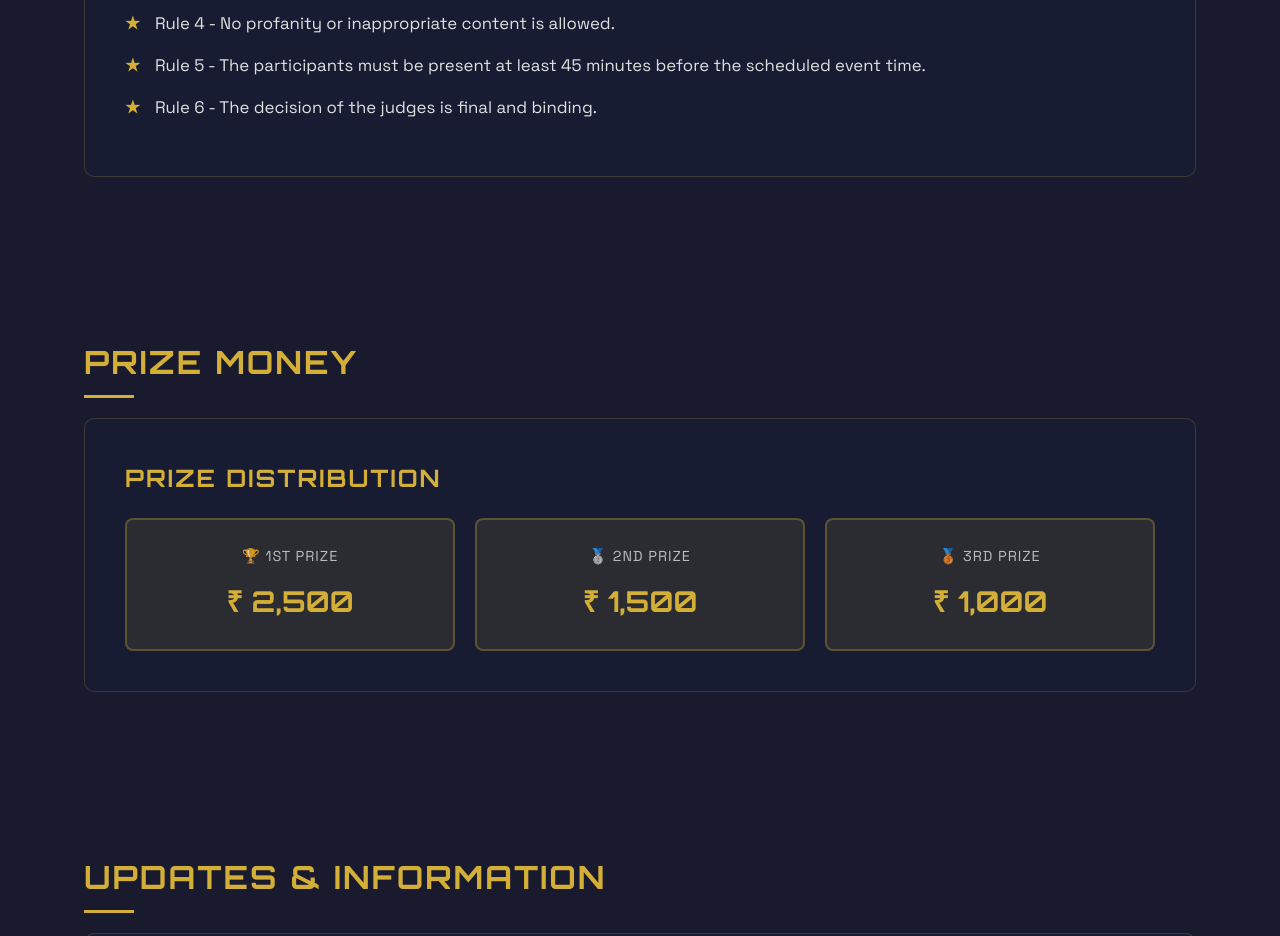
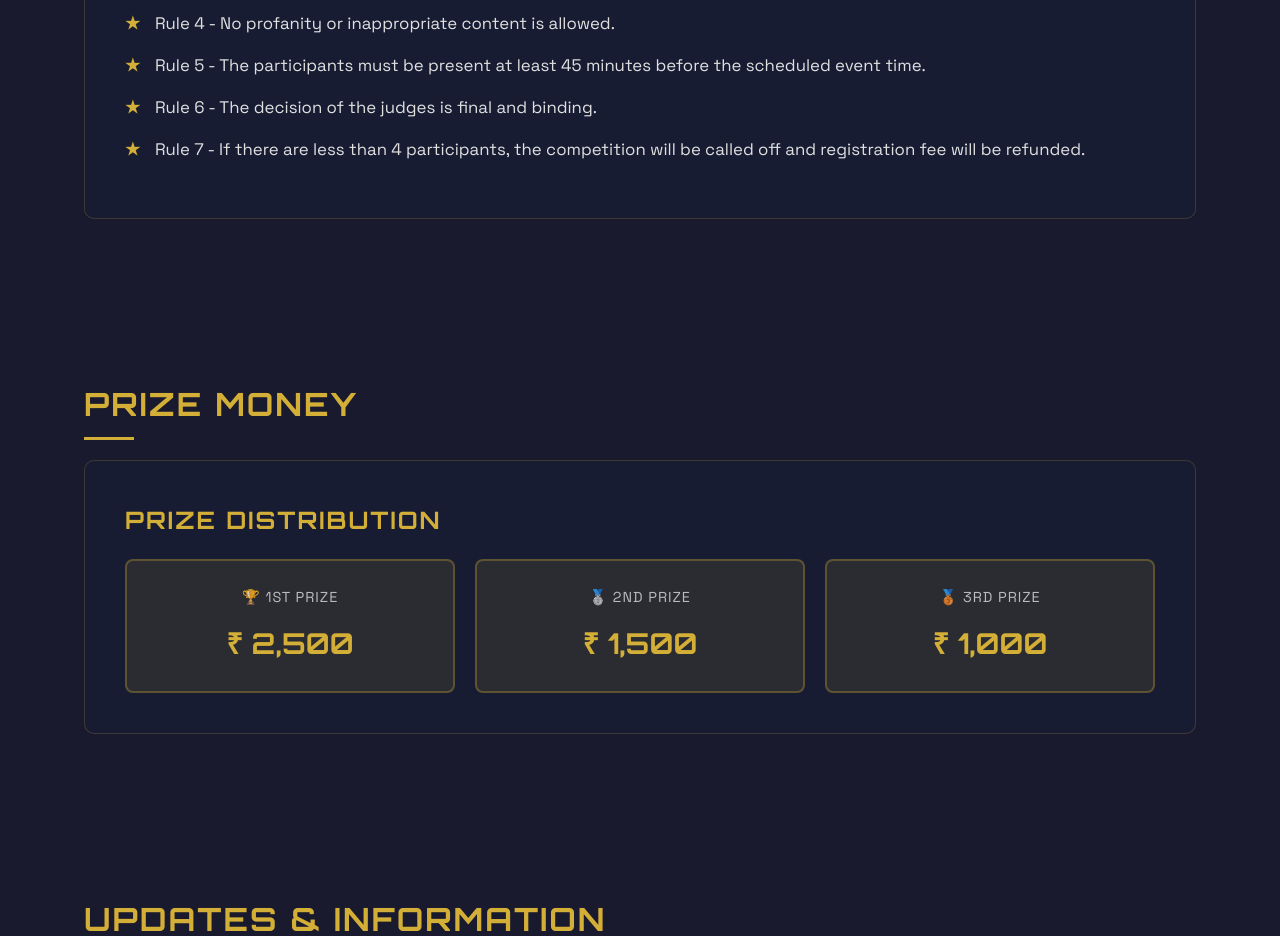
Before and after one commit to CHAOSISIB/chaosisib.github.io, a plain HTML site: page verbum-arena-details.html in a window 1280 px wide. Shown: the part 1200-2136 px from the top of the page. Drawn offline with Linux system fonts and the light colour scheme.

Commit message:
Update verbum-arena-details.html

```diff
--- a/verbum-arena-details.html
+++ b/verbum-arena-details.html
@@ -383,6 +383,8 @@
                         <li>Rule 4 - No profanity or inappropriate content is allowed.</li>
                         <li>Rule 5 - The participants must be present at least 45 minutes before the scheduled event time.</li>
                         <li>Rule 6 - The decision of the judges is final and binding.</li>
+
+<li>Rule 7 - If there are less than 4 participants, the competition will be called off and registration fee will be refunded.</li>
                     </ul>
                 </div>
             </section>
```
